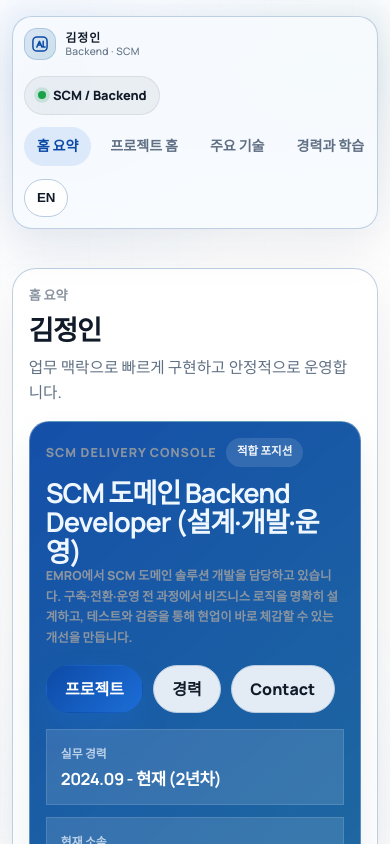
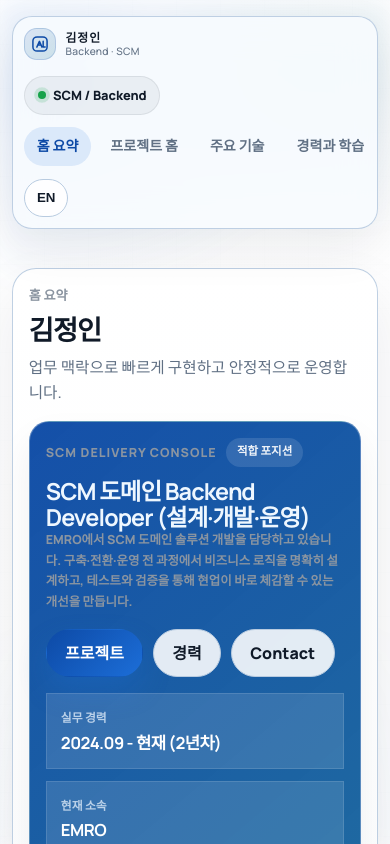
Before and after one commit to IanToo2/portfolio, a React (Vite) app: page / in a window 390 px wide. Shown: the top 844 px of the page. Built offline with nearby package versions, Linux system fonts and the light colour scheme.

Commit message:
style: fit hero headline into two lines

```diff
--- a/src/styles/home.css
+++ b/src/styles/home.css
@@ -68,10 +68,10 @@
 
 .home-hero-card h3 {
   margin: 0.68rem 0 0;
-  font-size: clamp(1.72rem, 3.35vw, 2.68rem);
+  font-size: clamp(1.56rem, 2.6vw, 2.2rem);
   letter-spacing: -0.04em;
-  line-height: 1.08;
-  max-width: 14ch;
+  line-height: 1.12;
+  max-width: 24ch;
 }
 
 .home-hero-copy {
@@ -834,7 +834,7 @@
   }
 
   .home-hero-card h3 {
-    font-size: clamp(1.52rem, 7vw, 2rem);
+    font-size: clamp(1.42rem, 6vw, 1.82rem);
     max-width: none;
   }
 
```
